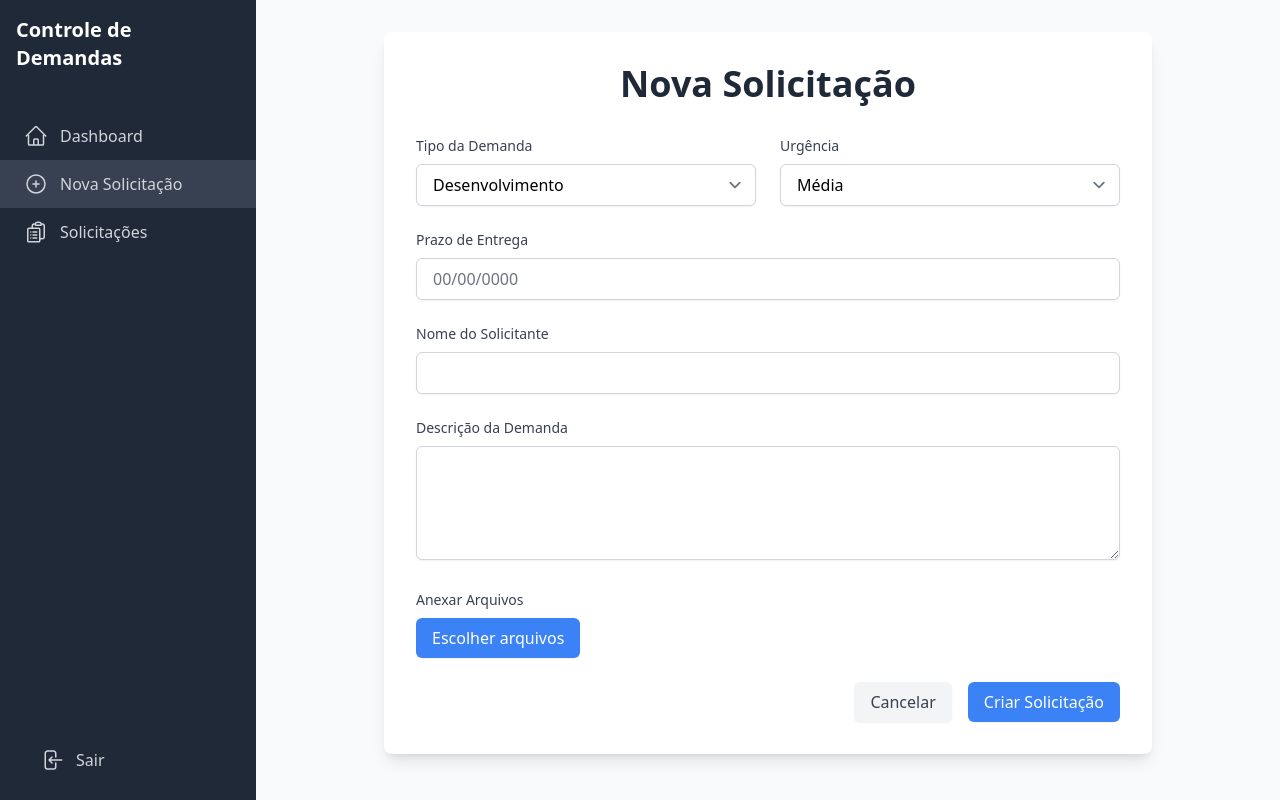
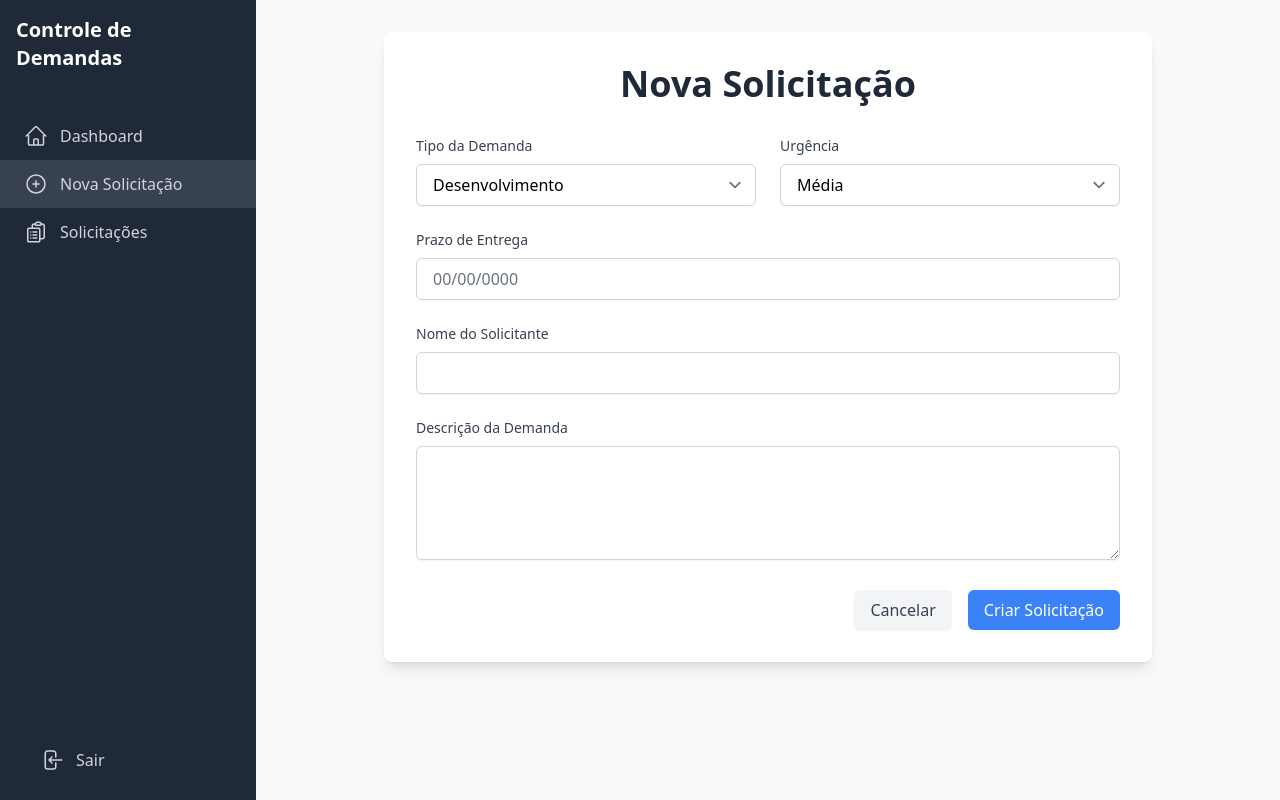
Before and after one commit to DevLucasFontoura/Sistema_de_Demandas_SISEC, a React (Vite) app: page /nova-solicitacao in a window 1280 px wide. Built offline with nearby package versions, Linux system fonts and the light colour scheme.

Commit message:
Retirei a opcao de enviar arquivos

```diff
--- a/src/pages/NovaSolicitacao.tsx
+++ b/src/pages/NovaSolicitacao.tsx
@@ -13,7 +13,6 @@ interface FormData {
   prazo: string
   solicitante: string
   descricao: string
-  arquivos?: File[]
 }
 
 function NovaSolicitacao() {
@@ -24,7 +23,6 @@ function NovaSolicitacao() {
     prazo: '',
     solicitante: '',
     descricao: '',
-    arquivos: []
   })
 
   const handleSubmit = async (e: React.FormEvent) => {
@@ -132,33 +130,6 @@ function NovaSolicitacao() {
           />
         </div>
 
-        <div>
-          <label className="block text-sm font-medium text-gray-700 mb-2">
-            Anexar Arquivos
-          </label>
-          <div className="flex items-center">
-            <label className="flex items-center px-4 py-2 bg-blue-500 text-white rounded-md shadow-sm cursor-pointer hover:bg-blue-600">
-              <span>Escolher arquivos</span>
-              <input
-                type="file"
-                className="hidden"
-                multiple
-                onChange={(e) => {
-                  const files = e.target.files ? Array.from(e.target.files) : []
-                  setFormData(prev => ({ ...prev, arquivos: [...(prev.arquivos || []), ...files] }))
-                }}
-              />
-            </label>
-          </div>
-          {formData.arquivos && formData.arquivos.length > 0 && (
-            <ul className="mt-2 list-disc list-inside text-sm text-gray-500">
-              {formData.arquivos.map((file, index) => (
-                <li key={index}>{file.name}</li>
-              ))}
-            </ul>
-          )}
-        </div>
-
         <div className="flex justify-end space-x-4">
           <button
             type="button"
```
